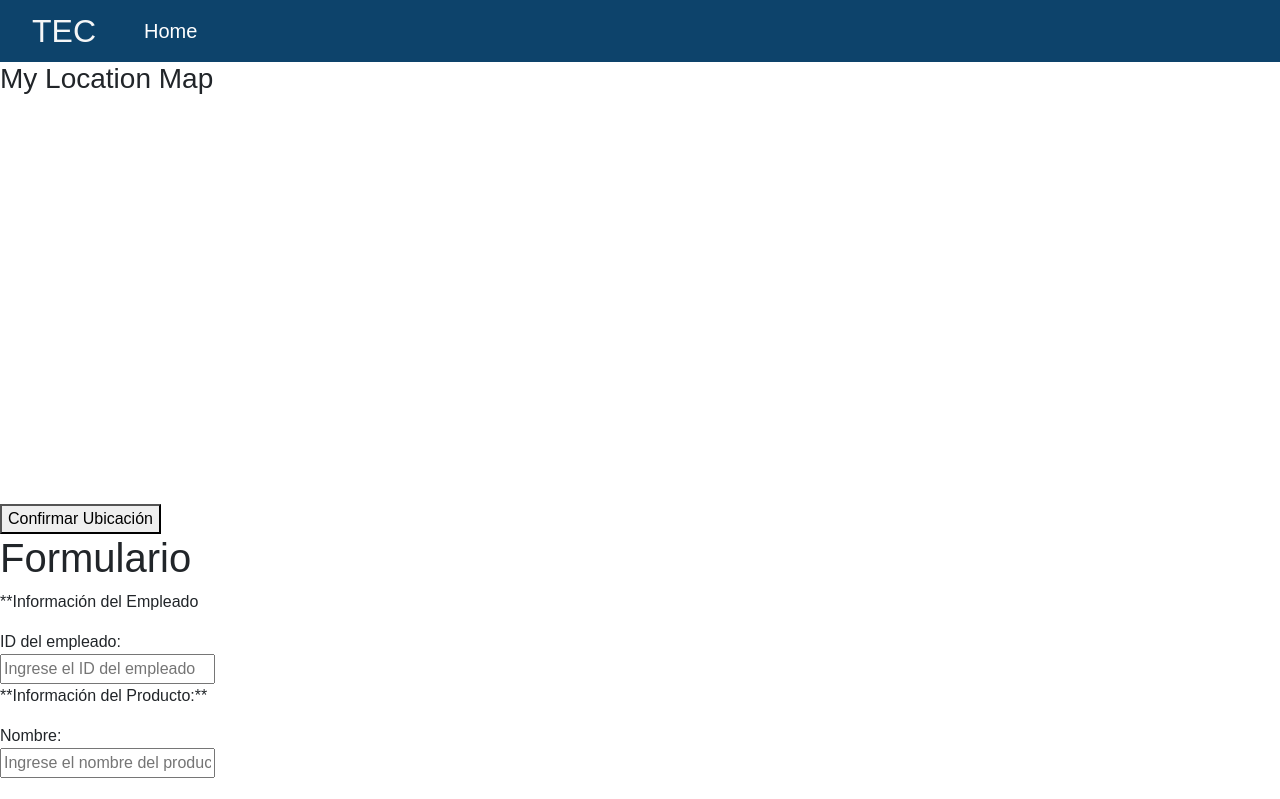
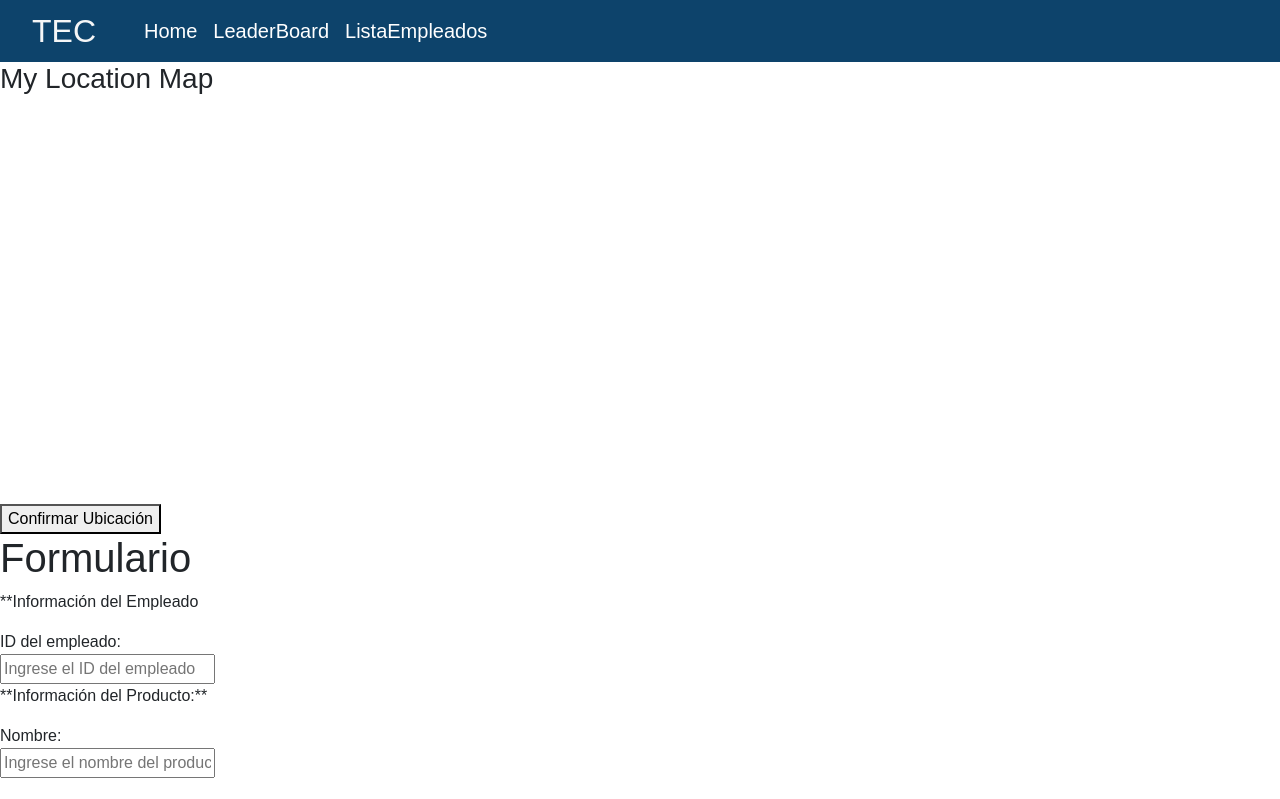
Before and after one commit to AlexHdz357/FIREBASE-API-COMPLETO, a plain HTML site: page public/formulario.html in a window 1280 px wide. Shown: the top 799 px of the page. Drawn offline with nearby package versions, Linux system fonts and the light colour scheme; some packages are replaced by stand-ins of ours.

Commit message:
cambios menu

```diff
--- a/public/formulario.html
+++ b/public/formulario.html
@@ -24,6 +24,12 @@
             <ul class="navbar-nav justify-content flex-grow-1 pe-3">
               <li class="nav-item">
                 <a class="nav-link active" aria-current="page" href="PaginaInicio2.html">Home</a>
+              </li>
+              <li class="nav-item">
+                <a class="nav-link active" aria-current="page" href="leaderboard.html">LeaderBoard</a>
+              </li>
+              <li class="nav-item">
+                <a class="nav-link active" aria-current="page" href="listaEmpleados.html">ListaEmpleados</a>
               </li>
             </ul>
           </div>
```
